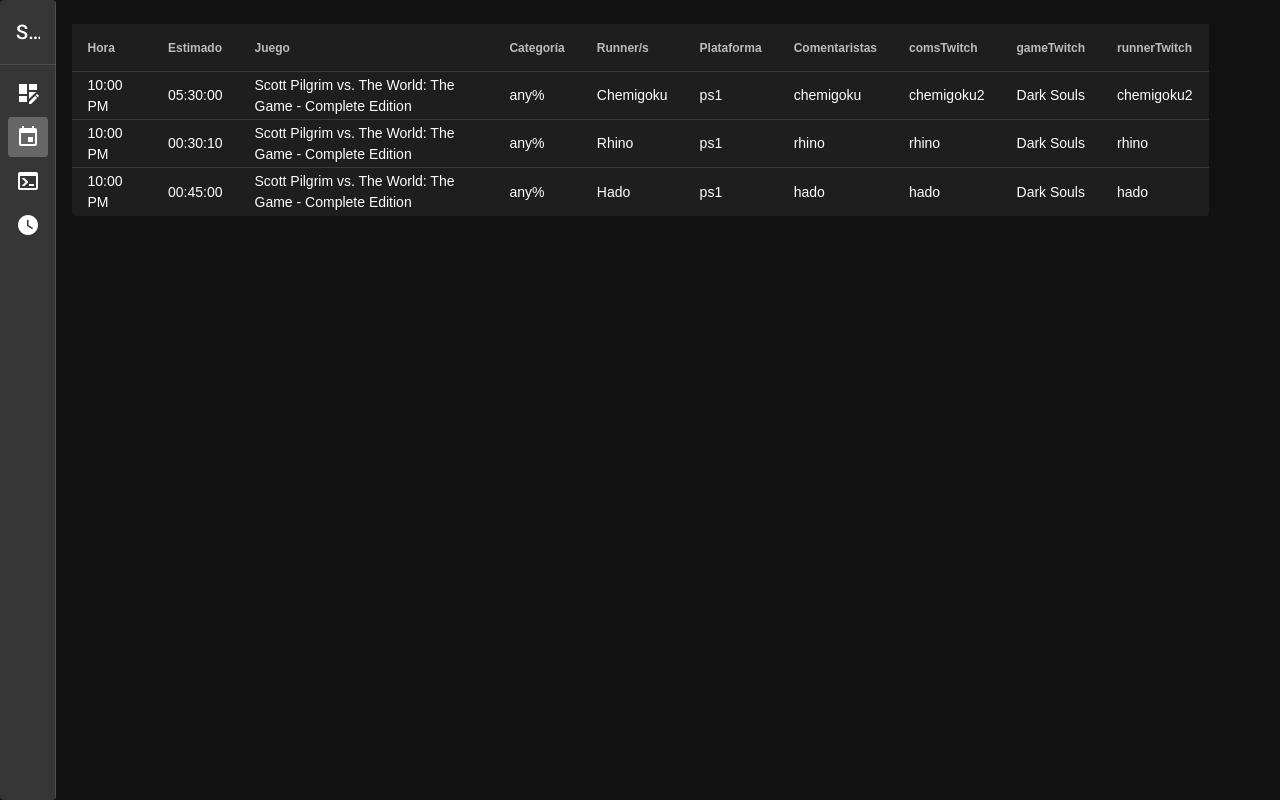
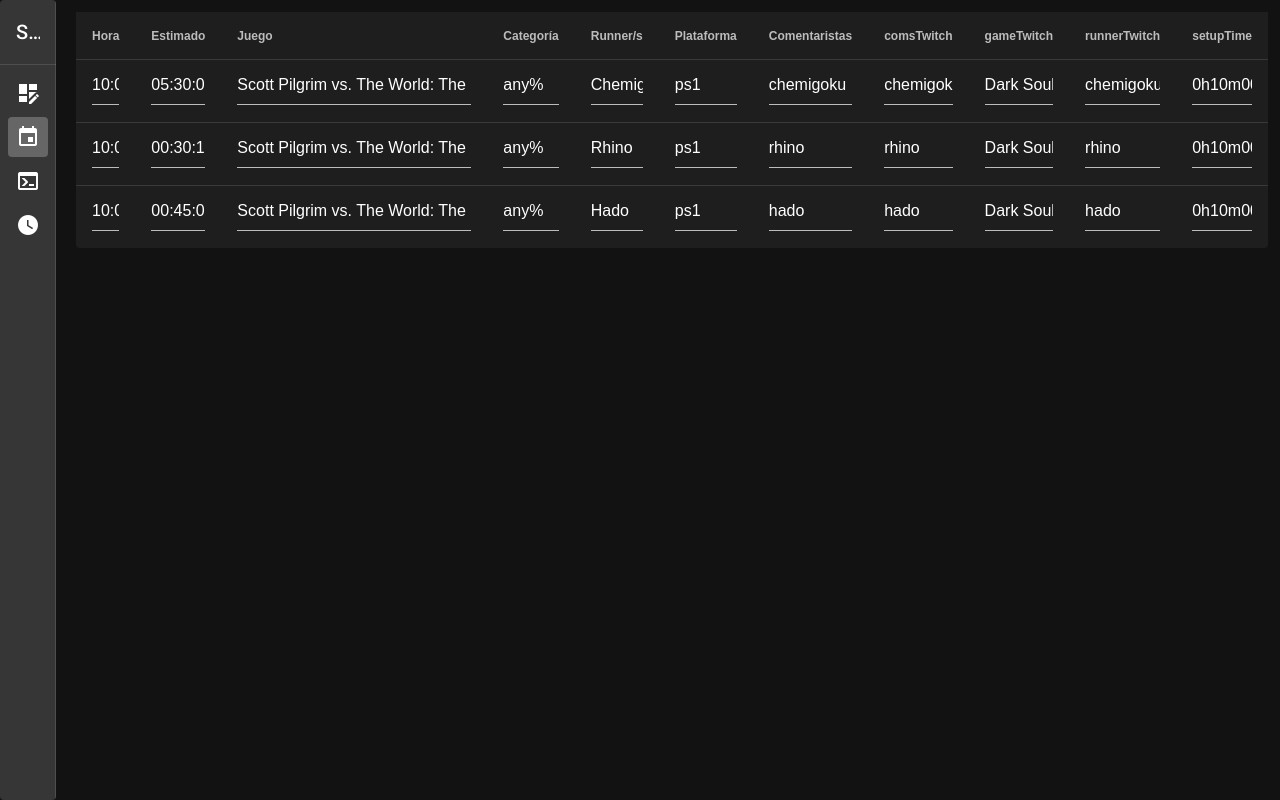
Before and after one commit to RhinoSC/Chatbot-frontend, a Vue app: page /schedule/manage in a window 1280 px wide. Built offline with nearby package versions, Linux system fonts and the light colour scheme.

Commit message:
progress in table

```diff
--- a/src/App.vue
+++ b/src/App.vue
@@ -1,7 +1,7 @@
 <template>
   <v-app>
     <Sidebar></Sidebar>
-    <v-main style="padding: 0;">
+    <v-main style="padding: 0;" class="ml-16">
       <router-view />
     </v-main>
   </v-app>
@@ -33,10 +33,10 @@
 // }
 
 * {
+  @import url("https://fonts.googleapis.com/css2?family=Poppins:ital,wght@0,100;0,200;0,300;0,400;0,500;0,600;0,700;0,800;0,900;1,100;1,200;1,300;1,400;1,500;1,600;1,700;1,800;1,900&display=swap");
   margin: 0;
   padding: 0;
   box-sizing: border-box;
-  @import url("https://fonts.googleapis.com/css2?family=Poppins:ital,wght@0,100;0,200;0,300;0,400;0,500;0,600;0,700;0,800;0,900;1,100;1,200;1,300;1,400;1,500;1,600;1,700;1,800;1,900&display=swap");
   font-family: "Poppins", sans-serif;
   -webkit-font-smoothing: antialiased;
   -moz-osx-font-smoothing: grayscale;
--- a/src/views/ScheduleManagerView.vue
+++ b/src/views/ScheduleManagerView.vue
@@ -1,18 +1,25 @@
 <template>
-    <v-container grid-list-xs>
-        <div class="container">
+    <v-container grid-list-xs fluid>
         <v-simple-table fixed-header>
             <template v-slot:default>
                 <thead>
                     <tr>
-                            <th v-for="(header, index) in tableHeaders" :key="index">
-                                {{ header }}
+                        <th v-for="(header, index) in tableHeaders" :key="index" :class="[
+                        header.name == 'time' ? 'sm-col' : '',
+                        header.name == 'estimate' ? 'md-col' : '',
+                        header.name == 'game' ? 'lg-col' : '']">
+                            <!-- <th v-for="(header, index) in tableHeaders" :key="index" class="header-container"> -->
+                            {{ header.text }}
                         </th>
                     </tr>
                 </thead>
                 <draggable :list="myArray" tag="tbody" @change="log">
-                        <tr v-for="(row, index) in myArray" :key="index">
-                            <td v-for="(column, index) in row" :key="index">{{column}}</td>
+                    <tr v-for="(row, rowIndex) in myArray" :key="rowIndex">
+                        <td v-for="(column, index) in row" :key="index">
+                            <v-text-field full-width v-model="row[index]" :name="`${rowIndex}${index}`" dense
+                                @keyup.enter="logRow(row)">
+                            </v-text-field>
+                        </td>
                         <!-- <td> {{ row.time }}</td>
                             <td> {{ row.estimate }}</td>
                             <td> {{ row.game }}</td>
@@ -27,50 +34,17 @@
                 </draggable>
             </template>
         </v-simple-table>
-            <!-- <v-data-table ref="myTable" v-model="selected" :headers="tableHeaders" :items="myArray" item-key="name"
-                class="elevation-1">
-                <template #body="props">
-                    <draggable :list="myArray" tag="tbody" :move="onMoveCallback" :clone="onCloneCallback"
-                        @end="onDropCallback" @change="log">
-                        <data-table-row-handler v-for="(item, index) in props.items" :key="index" :item="item"
-                            :headers="tableHeaders" :item-class="getClass(item)">
-
-                        </data-table-row-handler>
-                    </draggable>
-                </template>
-            </v-data-table> -->
-            <!-- <table>
-                <caption>SRE9</caption>
-                <thead>
-                    <tr>
-                        <th v-for="(header, index) in tableHeaders" :key="index">
-                            {{ header }}
-                        </th>
-                    </tr>
-                </thead>
-                <draggable :list="myArray" tag="tbody" @change="log">
-                    <tr v-for="(row, index) in myArray" :key="index">
-                        <td> {{ row.time }}</td>
-                        <td> {{ row.estimate }}</td>
-                        <td> {{ row.game }}</td>
-                        <td> {{ row.category }}</td>
-                        <td> {{ row.runner }}</td>
-                        <td> {{ row.platform }}</td>
-                        <td> {{ row.coms }}</td>
-                        <td> {{ row.comsTwitch }}</td>
-                        <td> {{ row.gameTwitch }}</td>
-                        <td> {{ row.runnerTwitch }}</td>
-                    </tr>
-                </draggable>
-            </table> -->
-        </div>
     </v-container>
 
-    <!-- <template #[`item.lock`]="{ item }">
-                                <v-icon @click="item.locked = item.locked ? false : true">{{
-                                        item.locked ? "mdi-pin-outline" : "mdi-pin-off-outline"
-                                }}</v-icon>
-                            </template> -->
+    <!-- <v-menu offset-y min-width=" 400px" :close-on-content-click="false">
+                                <template v-slot:activator="{ on, attrs }">
+                                    <span v-bind="attrs" v-on="on" @click="getField(row, column)">{{ column
+                                    }}</span>
+                                </template>
+                                <v-card>
+
+                                </v-card>
+                            </v-menu> -->
 </template>
 
 <script>
@@ -82,24 +56,40 @@
 
 export default {
     // eslint-disable-next-line
-    components: { Sidebar, draggable},
+    components: { Sidebar, draggable },
     data() {
         return {
-            tableHeaders: ['Hora', 'Estimado', 'Juego', 'Categoría', 'Runner/s', 'Plataforma', 'Comentaristas', 'comsTwitch', 'gameTwitch', 'runnerTwitch'],
+            tableHeaders: [
+                { text: 'Hora', name: 'time' },
+                { text: 'Estimado', name: 'estimate' },
+                { text: 'Juego', name: 'game' },
+                { text: 'Categoría', name: 'category' },
+                { text: 'Runner/s', name: 'runner' },
+                { text: 'Plataforma', name: 'platform' },
+                { text: 'Comentaristas', name: 'coms' },
+                { text: 'comsTwitch', name: 'comsTwitch' },
+                { text: 'gameTwitch', name: 'gameTwitch' },
+                { text: 'runnerTwitch', name: 'runnerTwitch' },
+                { text: 'setupTime', name: 'setup' }],
 
             myArray: [
-                { time: '10:00 PM', estimate: '05:30:00', game: 'Scott Pilgrim vs. The World: The Game - Complete Edition', category: 'any%', runner: 'Chemigoku', platform: 'ps1', coms: 'chemigoku', comsTwitch: 'chemigoku2', gameTwitch: 'Dark Souls', runnerTwitch: 'chemigoku2' },
-                { time: '10:00 PM', estimate: '00:30:10', game: 'Scott Pilgrim vs. The World: The Game - Complete Edition', category: 'any%', runner: 'Rhino', platform: 'ps1', coms: 'rhino', comsTwitch: 'rhino', gameTwitch: 'Dark Souls', runnerTwitch: 'rhino' },
-                { time: '10:00 PM', estimate: '00:45:00', game: 'Scott Pilgrim vs. The World: The Game - Complete Edition', category: 'any%', runner: 'Hado', platform: 'ps1', coms: 'hado', comsTwitch: 'hado', gameTwitch: 'Dark Souls', runnerTwitch: 'hado' },
+                { time: '10:00 PM', estimate: '05:30:00', game: 'Scott Pilgrim vs. The World: The Game - Complete Edition', category: 'any%', runner: 'Chemigoku', platform: 'ps1', coms: 'chemigoku', comsTwitch: 'chemigoku2', gameTwitch: 'Dark Souls', runnerTwitch: 'chemigoku2', setup: "0h10m00s" },
+                { time: '10:00 PM', estimate: '00:30:10', game: 'Scott Pilgrim vs. The World: The Game - Complete Edition', category: 'any%', runner: 'Rhino', platform: 'ps1', coms: 'rhino', comsTwitch: 'rhino', gameTwitch: 'Dark Souls', runnerTwitch: 'rhino', setup: "0h10m00s" },
+                { time: '10:00 PM', estimate: '00:45:00', game: 'Scott Pilgrim vs. The World: The Game - Complete Edition', category: 'any%', runner: 'Hado', platform: 'ps1', coms: 'hado', comsTwitch: 'hado', gameTwitch: 'Dark Souls', runnerTwitch: 'hado', setup: "0h10m00s" },
             ],
             allowDrag: true,
             selected: [],
+            showMenus: [],
+            dialogInput: ""
         };
     },
     methods: {
         log() {
             console.log(this.myArray[0].runner, this.myArray[1].runner, this.myArray[2].runner)
         },
+        logRow(row) {
+            console.log(row)
+        }
     },
     mounted: function () {
         // API.getCommands().then((response) => {
@@ -111,48 +101,52 @@
 </script>
 
 <style lang="scss" scoped>
+.theme--dark.v-data-table {
+    .v-data-table__wrapper {
         table {
-    // margin-bottom: 12px;
-    // min-width: 300px;
+            // table-layout: fixed;
             // width: 100%;
-    // height: fit-content;
-    // overflow-y: scroll;
-    // border-collapse: collapse;
-    // // border: 1px solid #000;
+            // min-width: max-content;
 
             thead {
-        // background-color: var(--dark-var);
-        // font-size: 0.875rem;
-        // text-transform: uppercase;
-        // text-align: left;
+                tr {
+                    th {
+                        &.lg-col {
+                            width: 370px;
+                        }
+                    }
+                }
+            }
 
-        // tr {
-        //     margin-bottom: 1rem;
+            tbody {
+                tr {
+
+                    // max-height: 50px !important;
+                    // min-height: fit-content;
+                    // overflow: hidden;
+                    td {
+                        // overflow: hidden;
+                        // text-overflow: ellipsis;
+                    }
+                }
+            }
+        }
+    }
+
+    // min-width: 76px;
+    // &.sm-col {
+    //     max-width: 76px;
+    //     width: 76px;
+    //     color: red;
     // }
 
-        // tr th {
-        //     // color: var(--light);
-        //     color: #185875 !important;
-        // }
-    }
-
-    // tbody {
-    //     margin-top: 1rem;
+    // &.md-col {
+    //     max-width: 100px;
     // }
 
-    // tr {
-    //     border-bottom: 1px solid black;
+    // &.lg-col {
+    //     max-width: 180px;
+    // }
 
-    //     td {
-    //         // padding: 3px 5px;
-    //         vertical-align: middle;
-    //         // border: 1px solid #000;
-    //         padding: 10px;
-
-    //         @media (min-width: 800px) {
-    //             display: table-cell;
-    //         }
-    //     }
-    // }
 }
 </style>
```
Lines whose indentation alone changed are shown as unchanged.
